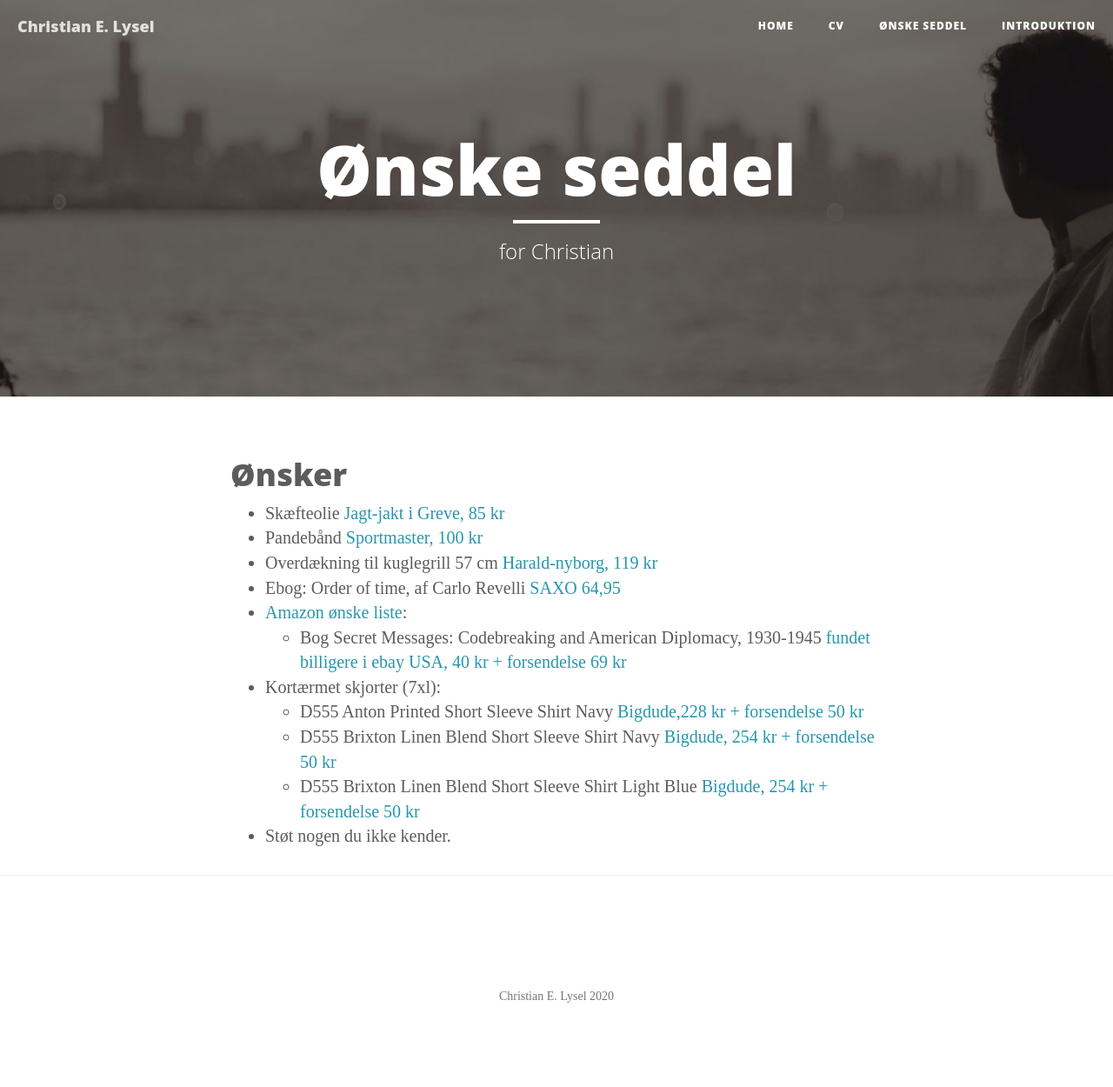
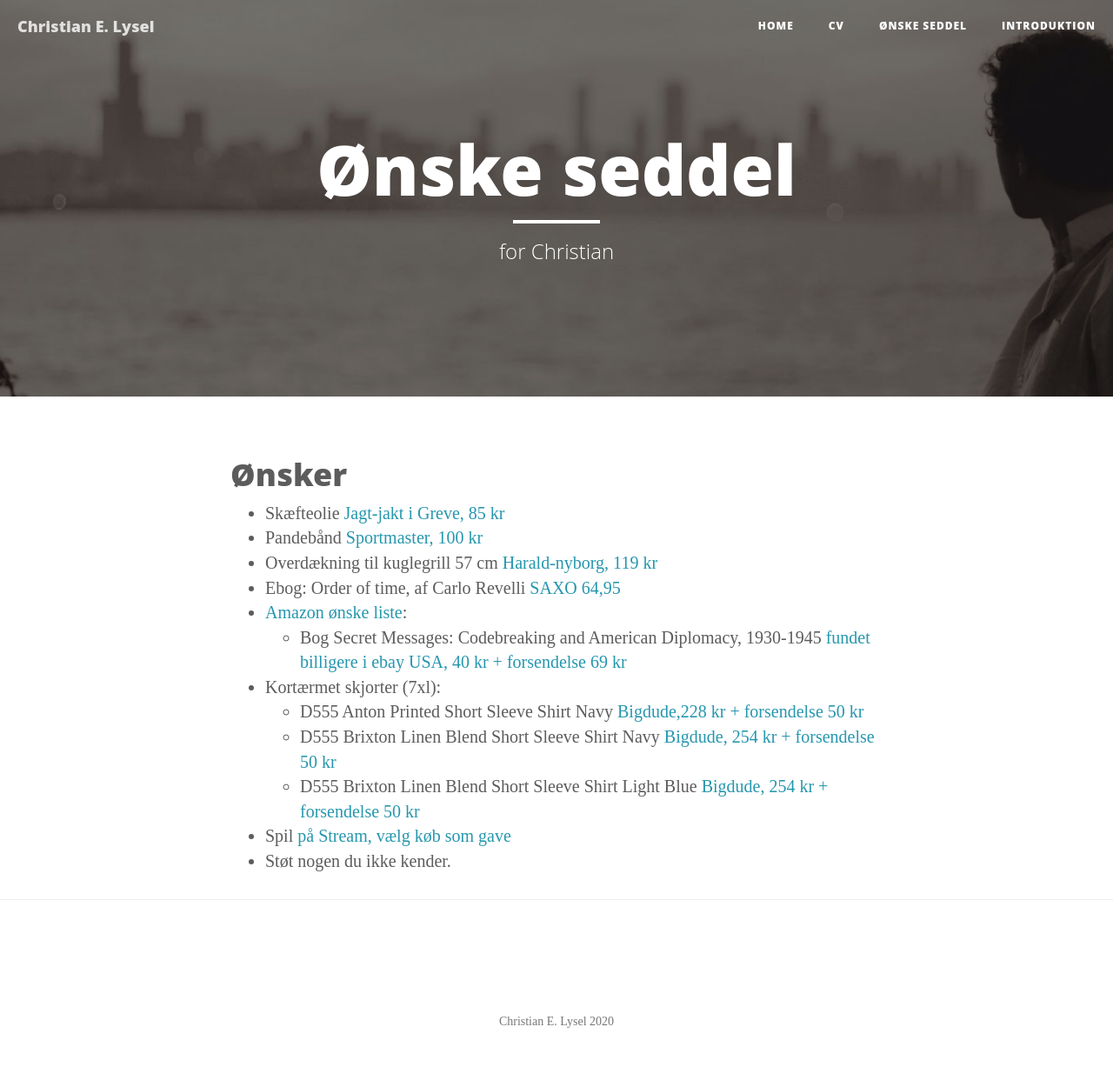
Before and after one commit to clysel/christian.lysel.net, a Jekyll site: the page built from gave.markdown, in a window 1280 px wide. Shown: the whole page at 87% size. Built offline with Jekyll 4.4.1, drawn with Linux system fonts in a browser that asks for light colours; before the commit the page ends 1221 px from its top, so only the background shows below that.

Commit message:
Update gave.markdown

```diff
--- a/gave.markdown
+++ b/gave.markdown
@@ -16,4 +16,5 @@ header-img: "img/about-bg.jpg"
    * D555 Anton Printed Short Sleeve Shirt Navy [Bigdude,228 kr + forsendelse 50 kr](https://www.bigdudeclothing.co.uk/d555-anton-printed-short-sleeve-shirt-navy/)
    * D555 Brixton Linen Blend Short Sleeve Shirt Navy [Bigdude, 254 kr + forsendelse 50 kr](https://www.bigdudeclothing.co.uk/d555-brixton-linen-blend-short-sleeve-shirt-navy/)
    * D555 Brixton Linen Blend Short Sleeve Shirt Light Blue [Bigdude, 254 kr + forsendelse 50 kr](https://www.bigdudeclothing.co.uk/d555-brixton-linen-blend-short-sleeve-shirt-light-blue/)
+ * Spil [på Stream, vælg køb som gave](https://store.steampowered.com/wishlist/profiles/76561197993716838/#sort=order)
  * Støt nogen du ikke kender.
```
